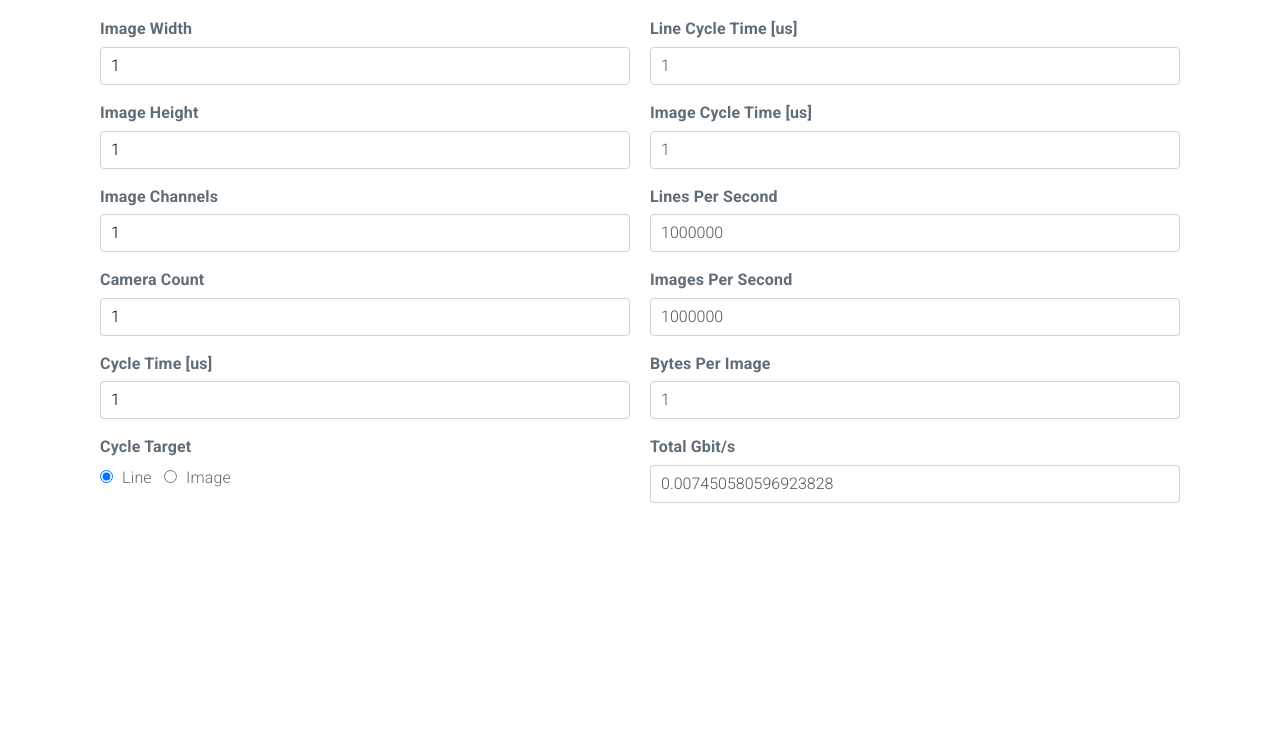
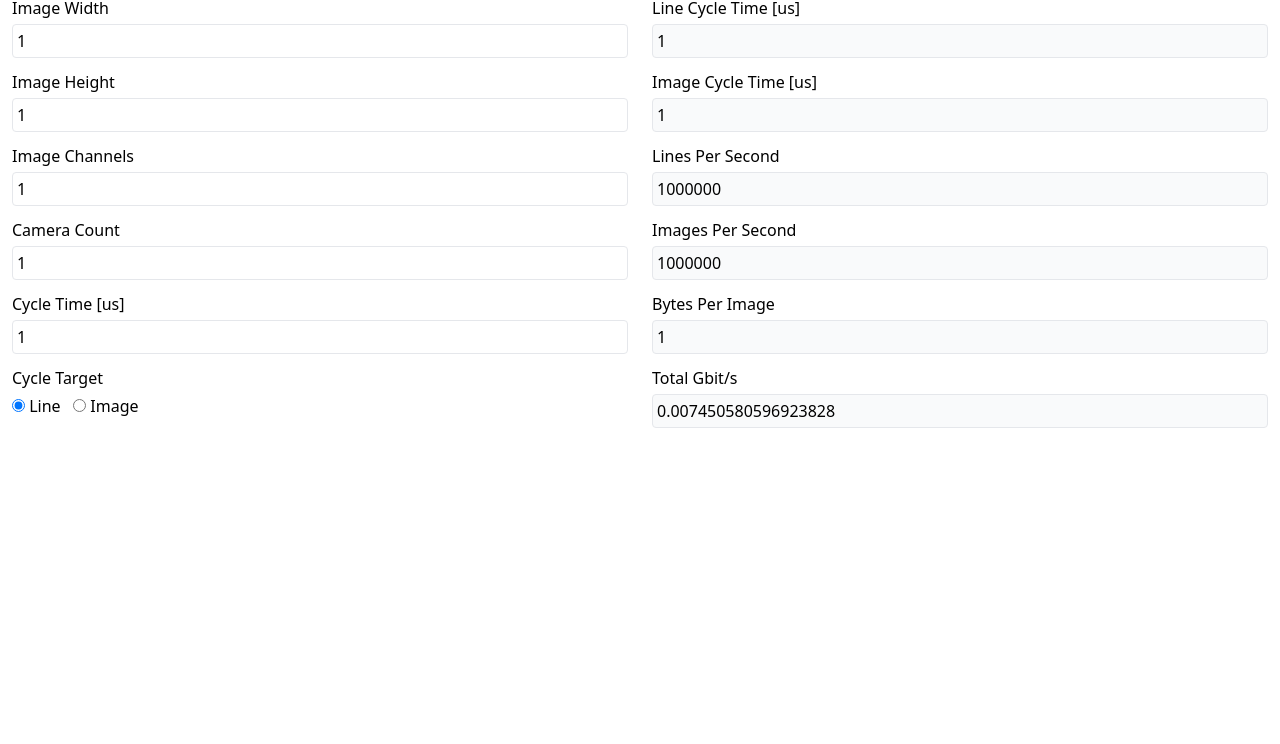
Before and after one commit to jurihock/ccc, a plain HTML site: page index.html in a window 1280 px wide. Shown: the part 56-800 px from the top of the page. Drawn offline with nearby package versions, Linux system fonts and the light colour scheme.

Commit message:
Move to Tailwind CSS

```diff
--- a/index.html
+++ b/index.html
@@ -3,17 +3,9 @@
 
 	<title>Camera Configuration Calculus</title>
 
-	<link rel="stylesheet" href="https://fonts.googleapis.com/css?family=Roboto:300,300italic,700,700italic">
-	<link rel="stylesheet" href="https://cdnjs.cloudflare.com/ajax/libs/normalize/8.0.1/normalize.css">
-	<link rel="stylesheet" href="https://cdnjs.cloudflare.com/ajax/libs/milligram/1.4.1/milligram.css">
+	<link href="https://unpkg.com/tailwindcss@^2/dist/tailwind.min.css" rel="stylesheet">
 
 	<style>
-
-		body
-		{
-			margin-top:  1em;
-		}
-
 	</style>
 
 	<script>
@@ -121,66 +113,88 @@
 	</script>
 
 </head>
-<body>
+<body class="p-0 m-0 bg-white text-black">
 
-<div class="container">
+<div class="container mx-auto">
 
-	<div class="row">
-	<div class="column">
-		<h3>Camera Configuration Calculus</h3>
-	</div>
-	</div>
+	<div class="mt-3 mx-3 text-xl font-medium">Camera Configuration Calculus</div>
 
-	<div class="row">
-	<div class="column">
+	<div class="flex flex-row flex-wrap">
 
-		<label for="ImageWidth">Image Width</label>
-		<input type="text" id="ImageWidth" onclick="this.select()" onkeyup="update()" value="1">
+		<div class="flex-1 p-3 space-y-3">
 
-		<label for="ImageHeight">Image Height</label>
-		<input type="text" id="ImageHeight" onclick="this.select()" onkeyup="update()" value="1">
+			<div class="flex flex-col">
+				<label for="ImageWidth">Image Width</label>
+				<input type="text" id="ImageWidth" onclick="this.select()" onkeyup="update()" value="1">
+			</div>
 
-		<label for="ImageChannels">Image Channels</label>
-		<input type="text" id="ImageChannels" onclick="this.select()" onkeyup="update()" value="1">
+			<div class="flex flex-col">
+				<label for="ImageHeight">Image Height</label>
+				<input type="text" id="ImageHeight" onclick="this.select()" onkeyup="update()" value="1">
+			</div>
 
-		<label for="CameraCount">Camera Count</label>
-		<input type="text" id="CameraCount" onclick="this.select()" onkeyup="update()" value="1">
+			<div class="flex flex-col">
+				<label for="ImageChannels">Image Channels</label>
+				<input type="text" id="ImageChannels" onclick="this.select()" onkeyup="update()" value="1">
+			</div>
 
-		<label for="CycleTime">Cycle Time <span id="CycleTimeUnit"></span></label>
-		<input type="text" id="CycleTime" onclick="this.select()" onkeyup="update()" value="1">
+			<div class="flex flex-col">
+				<label for="CameraCount">Camera Count</label>
+				<input type="text" id="CameraCount" onclick="this.select()" onkeyup="update()" value="1">
+			</div>
 
-		<label>Cycle Target</label>
+			<div class="flex flex-col">
+				<label for="CycleTime">Cycle Time <span id="CycleTimeUnit"></span></label>
+				<input type="text" id="CycleTime" onclick="this.select()" onkeyup="update()" value="1">
+			</div>
 
-		<input type="radio" id="CycleTimeTypeLine" name="CycleTimeType" onclick="update()" checked>
-		<label for="CycleTimeTypeLine" class="label-inline">Line</label>
+			<div class="flex flex-col">
+				<label>Cycle Target</label>
+				<div>
+					<input type="radio" id="CycleTimeTypeLine" name="CycleTimeType" onclick="update()" checked>
+					<label for="CycleTimeTypeLine">Line</label>
+					&nbsp;
+					<input type="radio" id="CycleTimeTypeImage" name="CycleTimeType" onclick="update()">
+					<label for="CycleTimeTypeImage">Image</label>
+				</div>
+			</div>
 
-		&nbsp;
+		</div>
 
-		<input type="radio" id="CycleTimeTypeImage" name="CycleTimeType" onclick="update()">
-		<label for="CycleTimeTypeImage" class="label-inline">Image</label>
+		<div class="flex-1 p-3 space-y-3">
 
-	</div>
-	<div class="column">
+			<div class="flex flex-col">
+				<label for="LineCycleTime">Line Cycle Time <span id="LineCycleTimeUnit"></span></label>
+				<input type="text" id="LineCycleTime" disabled>
+			</div>
 
-		<label for="LineCycleTime">Line Cycle Time <span id="LineCycleTimeUnit"></span></label>
-		<input type="text" id="LineCycleTime" disabled>
+			<div class="flex flex-col">
+				<label for="ImageCycleTime">Image Cycle Time <span id="ImageCycleTimeUnit"></span></label>
+				<input type="text" id="ImageCycleTime" disabled>
+			</div>
 
-		<label for="ImageCycleTime">Image Cycle Time <span id="ImageCycleTimeUnit"></span></label>
-		<input type="text" id="ImageCycleTime" disabled>
+			<div class="flex flex-col">
+				<label for="LinesPerSecond">Lines Per Second</label>
+				<input type="text" id="LinesPerSecond" disabled>
+			</div>
 
-		<label for="LinesPerSecond">Lines Per Second</label>
-		<input type="text" id="LinesPerSecond" disabled>
+			<div class="flex flex-col">
+				<label for="ImagesPerSecond">Images Per Second</label>
+				<input type="text" id="ImagesPerSecond" disabled>
+			</div>
 
-		<label for="ImagesPerSecond">Images Per Second</label>
-		<input type="text" id="ImagesPerSecond" disabled>
+			<div class="flex flex-col">
+				<label for="BytesPerImage">Bytes Per Image</label>
+				<input type="text" id="BytesPerImage" disabled>
+			</div>
 
-		<label for="BytesPerImage">Bytes Per Image</label>
-		<input type="text" id="BytesPerImage" disabled>
+			<div class="flex flex-col">
+				<label for="GigaBitPerSecond">Total Gbit/s</label>
+				<input type="text" id="GigaBitPerSecond" disabled>
+			</div>
 
-		<label for="GigaBitPerSecond">Total Gbit/s</label>
-		<input type="text" id="GigaBitPerSecond" disabled>
+		</div>
 
-	</div>
 	</div>
 
 </div>
@@ -189,6 +203,28 @@
 
 	window.addEventListener('load', update);
 
+	var labels = document.getElementsByTagName('label');
+
+	for (var i = 0; i < labels.length; i++)
+	{
+		labels[i].className += ' mb-1 font-light';
+	}
+
+	var inputs = document.getElementsByTagName('input');
+
+	for (var i = 0; i < inputs.length; i++)
+	{
+		if (inputs[i].type == 'text')
+		{
+			inputs[i].className += ' p-1 border rounded font-light';
+
+			if (inputs[i].disabled)
+			{
+				inputs[i].className += ' bg-gray-50';
+			}
+		}
+	}
+
 </script>
 
 </body>
```
